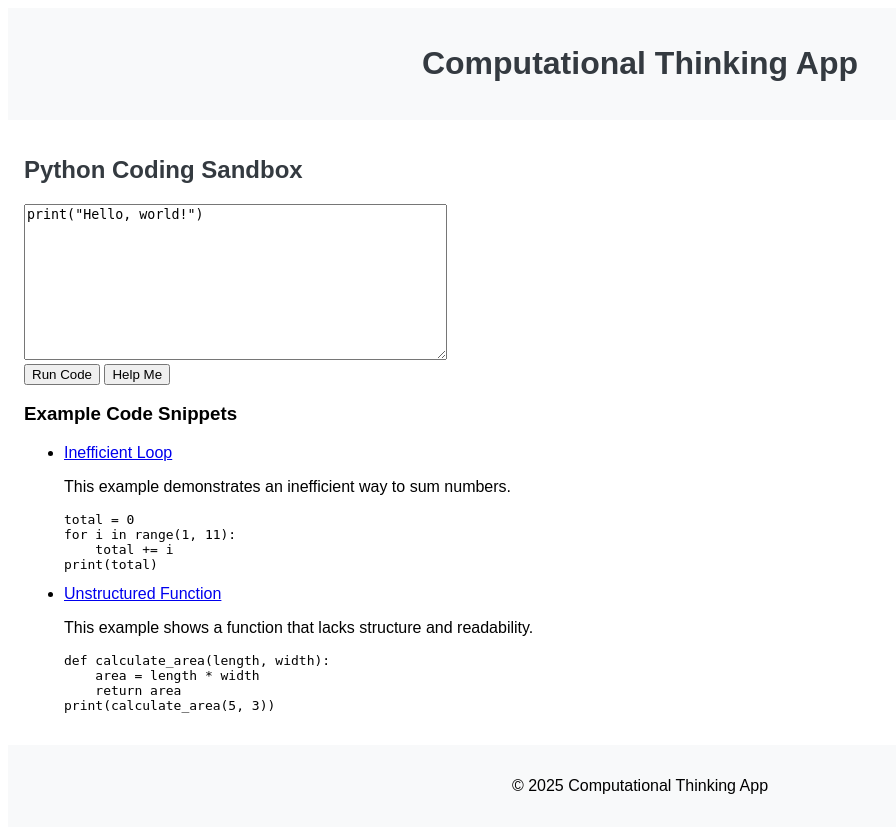
After one commit to mraharrisoncs/ctapp, a Flask app: page /sandbox in a window 1280 px wide. The commit adds this page. Shown: the whole page, without its empty margins (0-896 px from the left). Run offline with Flask 3, Linux system fonts and the light colour scheme.

Commit message:
add code quality checker

```diff
--- a/app.py
+++ b/app.py
@@ -1,6 +1,15 @@
+import json
 from flask import Flask, render_template, request, jsonify
+from flask_cors import CORS
+import subprocess
+import time
+import tempfile
 
 app = Flask(__name__)
+CORS(app)
+
+# Dictionary to store the best scores for each example
+best_scores = {}
 
 @app.route('/')
 def index():
@@ -23,5 +32,121 @@ def quiz(module_name):
         quiz_questions = quizzes.get(module_name, [])
     return render_template('quiz.html', module_name=module_name, questions=quiz_questions)
 
+@app.route('/sandbox', methods=['GET', 'POST'])
+def sandbox():
+    try:
+        if request.method == 'POST':
+            code = request.json.get('code')
+            example_index = request.json.get('example_index', None)
+            expected_output = request.json.get('expected_output', None)
+
+            try:
+                # Measure the start time
+                start_time = time.time()
+
+                # Execute the user's code and capture the output
+                result = subprocess.run(['python', '-c', code], capture_output=True, text=True, timeout=10)
+
+                # Measure the end time
+                end_time = time.time()
+
+                # Calculate the run duration in milliseconds
+                run_duration = (end_time - start_time) * 1000
+
+                output = result.stdout.strip()
+                error = result.stderr
+
+                # Check the code quality using flake8
+                readability_score, flake8_output = run_flake8(code)
+
+                # Compare the output with the expected output
+                if output == expected_output:
+                    success = True
+                    # Check and update the best score for the example
+                    if example_index is not None:
+                        example_index = int(example_index)
+                        best_score = best_scores.get(example_index, float('inf'))
+                        if readability_score < best_score:
+                            best_scores[example_index] = readability_score
+                            improved = True
+                        else:
+                            improved = False
+                else:
+                    success = False
+                    improved = False
+
+                # Convert Infinity to a string
+                best_score_str = str(best_scores.get(example_index, float('inf')))
+                if best_score_str == 'inf':
+                    best_score_str = 'Infinity'
+
+                # Debugging info
+                print(f"Run duration: {run_duration} ms")
+                print(f"Readability score: {readability_score}")
+                print(f"flake8 output: {flake8_output}")
+                print(f"Best score for example {example_index}: {best_score_str}")
+                print(f"Improved: {improved}")
+
+                if success and improved:
+                    message = "Success! Your code matches the expected output and has a better flake8 score!"
+                elif success:
+                    message = "Success! Your code matches the expected output but did not improve the flake8 score."
+                else:
+                    message = "Keep trying! Your code does not match the expected output."
+
+                return jsonify({
+                    'output': output,
+                    'error': error,
+                    'success': success,
+                    'run_duration': run_duration,
+                    'readability_score': readability_score,
+                    'best_score': best_score_str,
+                    'improved': improved,
+                    'message': message,
+                    'flake8_output': flake8_output
+                })
+            except subprocess.TimeoutExpired:
+                return jsonify({'output': '', 'error': 'Code execution timed out.', 'success': False, 'run_duration': None, 'readability_score': None, 'best_score': None, 'improved': False, 'message': 'Code execution timed out.'})
+
+        with open('data/examples.json', 'r') as f:
+            examples = json.load(f)['examples']
+        return render_template('sandbox.html', examples=examples)
+    except Exception as e:
+        print(f"An error occurred: {e}")
+        return jsonify({'output': '', 'error': f'An error occurred: {str(e)}', 'success': False, 'run_duration': None, 'readability_score': None, 'best_score': None, 'improved': False, 'message': 'An error occurred.'})
+
+@app.route('/get_refactored_code', methods=['POST'])
+def get_refactored_code():
+    try:
+        example_index = request.json.get('example_index')
+        with open('data/examples.json', 'r') as f:
+            examples = json.load(f)['examples']
+            refactored_code = examples[int(example_index)]['refactored_code']
+            expected_output = subprocess.run(['python', '-c', refactored_code], capture_output=True, text=True).stdout.strip()
+        return jsonify({'refactored_code': refactored_code, 'expected_output': expected_output})
+    except Exception as e:
+        print(f"An error occurred while fetching refactored code: {e}")
+        return jsonify({'refactored_code': '', 'error': f'An error occurred: {str(e)}'})
+
+def is_code_similar(code1, code2):
+    # Normalize the code by removing leading/trailing whitespace and ignoring empty lines
+    code1_lines = [line.strip() for line in code1.splitlines() if line.strip()]
+    code2_lines = [line.strip() for line in code2.splitlines() if line.strip()]
+
+    # Compare the normalized code lines
+    return code1_lines == code2_lines
+
+def run_flake8(code):
+    flake8_path = r'C:\Users\alan\AppData\Roaming\Python\Python312\Scripts\flake8.exe'  # Use flake8 from the PATH
+    with tempfile.NamedTemporaryFile(delete=False, suffix=".py") as temp_file:
+        temp_file.write(code.encode('utf-8'))
+        temp_file.flush()
+        result = subprocess.run([flake8_path, '--exit-zero', temp_file.name], capture_output=True, text=True)
+        flake8_output = result.stdout
+        if result.returncode == 0:
+            return 0, flake8_output  # No issues found
+        else:
+            return len(result.stdout.splitlines()), flake8_output  # Number of flake8 issues
+
 if __name__ == '__main__':
     app.run(debug=True)
--- /dev/null
+++ b/data/examples.json
@@ -0,0 +1,16 @@
+{
+    "examples": [
+        {
+            "title": "Inefficient Loop",
+            "description": "This example demonstrates an inefficient way to sum numbers.",
+            "code": "total = 0\nfor i in range(1, 11):\n    total += i\nprint(total)",
+            "refactored_code": "print(sum(range(1, 11)))"
+        },
+        {
+            "title": "Unstructured Function",
+            "description": "This example shows a function that lacks structure and readability.",
+            "code": "def calculate_area(length, width):\n    area = length * width\n    return area\nprint(calculate_area(5, 3))",
+            "refactored_code": "def calculate_area(length, width):\n    \"\"\"Calculate the area of a rectangle given its length and width.\"\"\"\n    return length * width\n\nif __name__ == \"__main__\":\n    length = 5\n    width = 3\n    print(f\"The area is {calculate_area(length, width)}\")"
+        }
+    ]
+}
--- a/templates/index.html
+++ b/templates/index.html
@@ -7,5 +7,6 @@
     <li><a href="{{ url_for('module', module_name='abstraction') }}">Abstraction</a></li>
     <li><a href="{{ url_for('module', module_name='decomposition') }}">Decomposition</a></li>
     <li><a href="{{ url_for('module', module_name='structured_programming') }}">Structured Programming</a></li>
+    <li><a href="{{ url_for('sandbox') }}">Python Coding Sandbox</a></li>
 </ul>
 {% endblock %}
--- /dev/null
+++ b/templates/sandbox.html
@@ -0,0 +1,117 @@
+{% extends "base.html" %}
+
+{% block content %}
+<h2>Python Coding Sandbox</h2>
+<textarea id="code" rows="10" cols="50">print("Hello, world!")</textarea><br>
+<button id="run">Run Code</button>
+<button id="help">Help Me</button>
+<pre id="output"></pre>
+<pre id="error"></pre>
+<pre id="success" style="color: green; display: none;"></pre>
+<pre id="failure" style="color: red; display: none;"></pre>
+<pre id="run-duration" style="color: blue; display: none;">Run Duration: <span id="run-duration-value"></span> ms</pre>
+<pre id="readability-score" style="color: teal; display: none;">Flake8 Issues: <span id="readability-score-value"></span></pre>
+<pre id="best-score" style="color: purple; display: none;">Best Flake8 Score: <span id="best-score-value"></span></pre>
+<pre id="message" style="color: orange; display: none;"></pre>
+
+<h3>Example Code Snippets</h3>
+<ul>
+    {% for example in examples %}
+    <li>
+        <a href="#" class="example-link" data-code="{{ example.code|e }}" data-index="{{ loop.index0 }}">{{ example.title }}</a>
+        <p>{{ example.description }}</p>
+        <pre>{{ example.code }}</pre>
+    </li>
+    {% endfor %}
+</ul>
+
+<script>
+document.getElementById('run').addEventListener('click', function() {
+    const code = document.getElementById('code').value;
+    const exampleIndex = document.querySelector('.example-link.active')?.dataset.index;
+
+    fetch('/sandbox', {
+        method: 'POST',
+        headers: { 'Content-Type': 'application/json' },
+        body: JSON.stringify({ code: code, example_index: exampleIndex })
+    }).then(response => response.json()).then(data => {
+        document.getElementById('output').textContent = data.output;
+        document.getElementById('error').textContent = data.error;
+        if (data.success) {
+            document.getElementById('success').style.display = 'block';
+            document.getElementById('failure').style.display = 'none';
+            document.getElementById('success').textContent = 'Success! Your code matches the expected output.';
+        } else {
+            document.getElementById('success').style.display = 'none';
+            document.getElementById('failure').style.display = 'block';
+            document.getElementById('failure').textContent = 'Keep trying! Your code does not match the expected output.';
+        }
+        if (data.run_duration !== null && data.run_duration !== undefined) {
+            document.getElementById('run-duration').style.display = 'block';
+            document.getElementById('run-duration-value').textContent = data.run_duration.toFixed(2);
+        } else {
+            document.getElementById('run-duration').style.display = 'none';
+        }
+        if (data.readability_score !== null && data.readability_score !== undefined) {
+            document.getElementById('readability-score').style.display = 'block';
+            document.getElementById('readability-score-value').textContent = data.readability_score;
+        } else {
+            document.getElementById('readability-score').style.display = 'none';
+        }
+        if (data.best_score !== null && data.best_score !== undefined) {
+            document.getElementById('best-score').style.display = 'block';
+            document.getElementById('best-score-value').textContent = data.best_score;
+        } else {
+            document.getElementById('best-score').style.display = 'none';
+        }
+        if (data.message !== null && data.message !== undefined) {
+            document.getElementById('message').style.display = 'block';
+            document.getElementById('message').textContent = data.message;
+        } else {
+            document.getElementById('message').style.display = 'none';
+        }
+    }).catch(error => {
+        console.error('Error:', error);
+        document.getElementById('error').textContent = 'An error occurred while processing your request.';
+    });
+});
+
+document.getElementById('help').addEventListener('click', function() {
+    const exampleIndex = document.querySelector('.example-link.active')?.dataset.index;
+
+    if (exampleIndex !== undefined) {
+        fetch('/get_refactored_code', {
+            method: 'POST',
+            headers: { 'Content-Type': 'application/json' },
+            body: JSON.stringify({ example_index: exampleIndex })
+        }).then(response => response.json()).then(data => {
+            document.getElementById('code').value = data.refactored_code;
+        }).catch(error => {
+            console.error('Error:', error);
+            document.getElementById('error').textContent = 'An error occurred while fetching the refactored code.';
+        });
+    } else {
+        alert("Please select an example first.");
+    }
+});
+
+document.querySelectorAll('.example-link').forEach(link => {
+    link.addEventListener('click', function(event) {
+        event.preventDefault();
+        const code = event.target.dataset.code;
+        document.getElementById('code').value = code;
+
+        // Highlight the selected example link
+        document.querySelectorAll('.example-link').forEach(link => link.classList.remove('active'));
+        event.target.classList.add('active');
+    });
+});
+</script>
+
+<style>
+.example-link.active {
+    font-weight: bold;
+    color: blue;
+}
+</style>
+{% endblock %}
```
